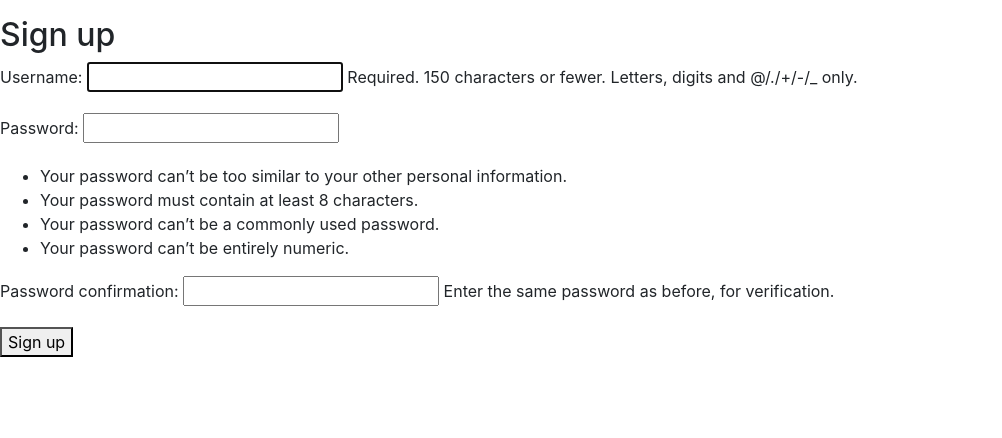
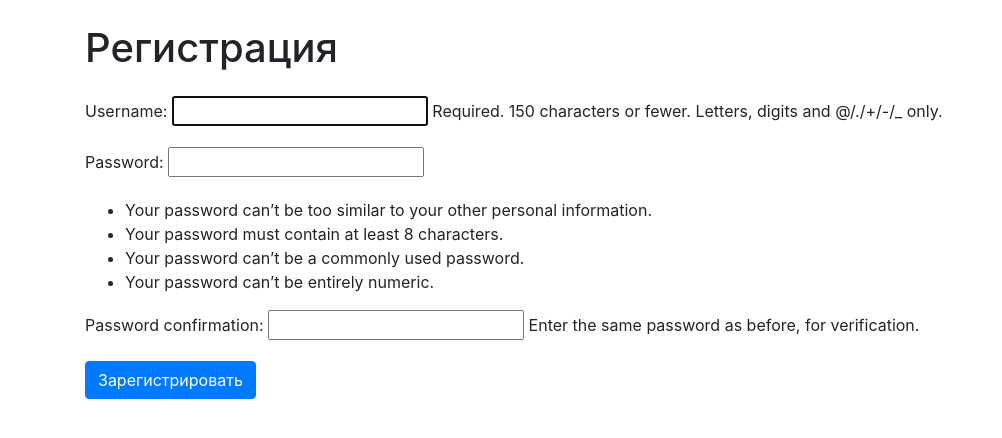
Before and after one commit to PolyMaG/python-project-lvl4, a Django app: page /accounts/signup/ in a window 1280 px wide. Shown: the part 72-510 px from the top of the page, without its empty margins (0-1002 px from the left). Run offline with Django 3.2, Linux system fonts and the light colour scheme; some libraries are stand-ins or nearby versions.

Commit message:
Fix test_views

```diff
--- a/templates/registration/signup.html
+++ b/templates/registration/signup.html
@@ -1,10 +1,17 @@
 {% extends 'base.html' %}
 
 {% block content %}
-<h2>Sign up</h2>
-<form method="post">
-    {% csrf_token %}
-    {{ form.as_p }}
-    <button type="submit">Sign up</button>
-</form>
+<div class="container wrapper flex-grow-1">
+
+    <h1 class="my-4">
+        Регистрация
+    </h1>
+    <form method="post">
+        {% csrf_token %}
+        {{ form.as_p }}
+        <div class="form-group">
+            <input class="btn btn-primary" type="submit" value="Зарегистрировать">
+        </div>
+    </form>
+</div>
 {% endblock content %}
```
Also changed, not shown: tasks/tests/test_views.py (+1 -1 lines), db.sqlite3.
